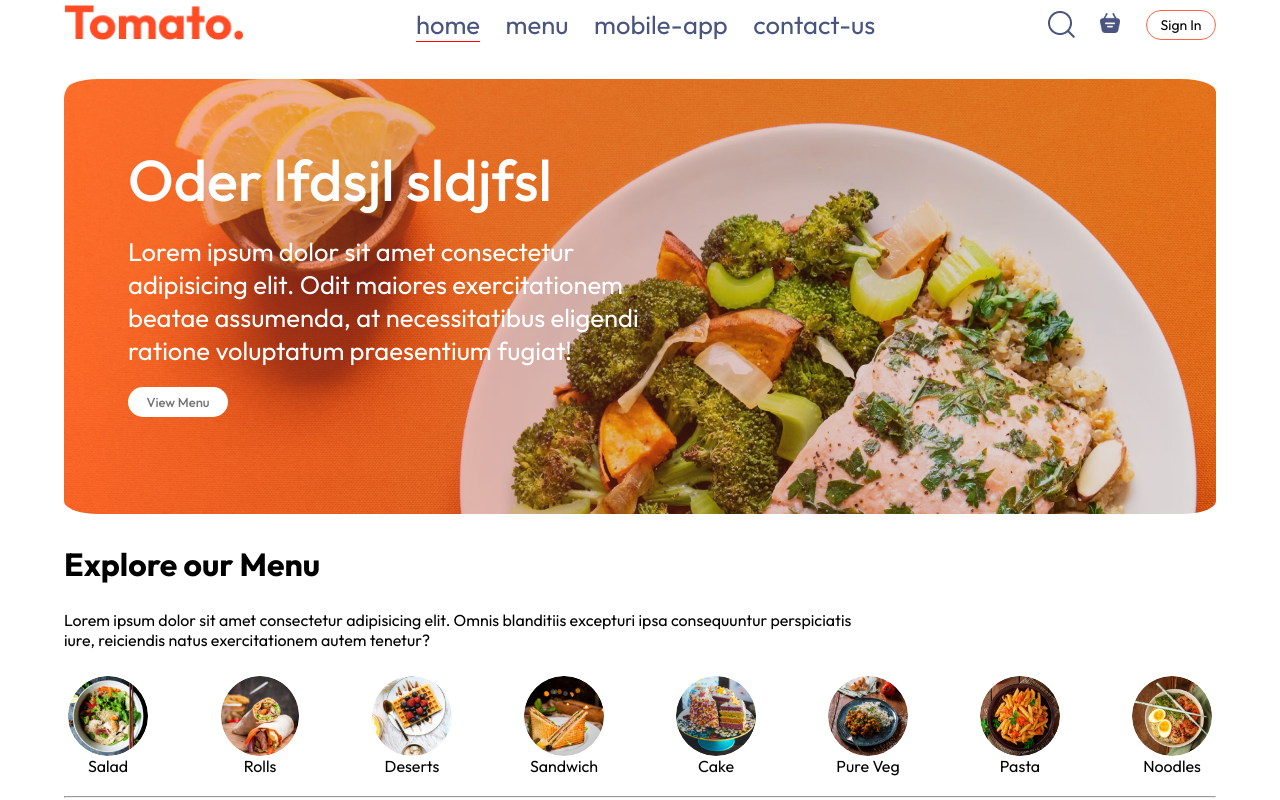
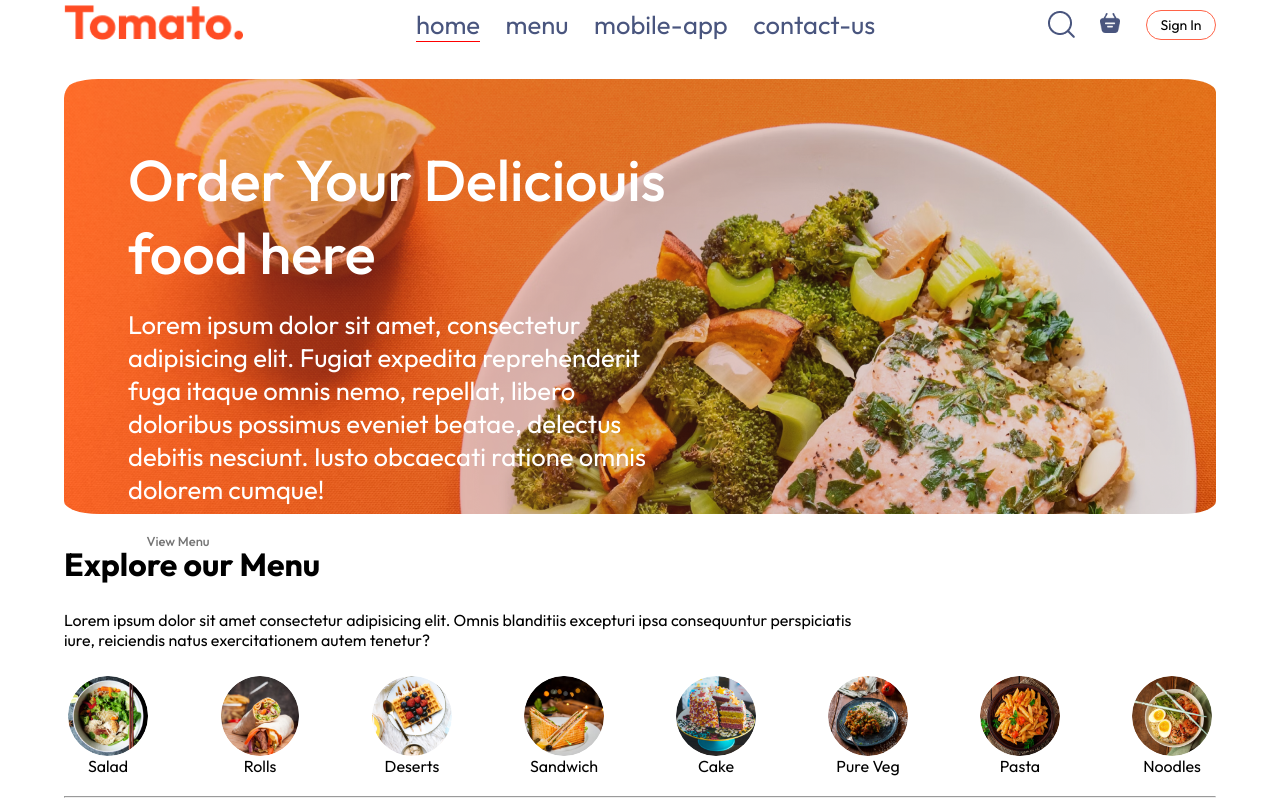
Before and after one commit to Ak-vishwakarma-01/Restaurent-WebSite, a React (Vite) app in the folder frontend/: page / in a window 1280 px wide. Shown: the top 800 px of the page. Built offline with nearby package versions, Linux system fonts and the light colour scheme.

Commit message:
fdsdgasff

```diff
--- a/frontend/src/components/NavBar/Header/Header.jsx
+++ b/frontend/src/components/NavBar/Header/Header.jsx
@@ -4,8 +4,8 @@ export const Header = () => {
   return (
     <div className='header'>
         <div className="header-content">
-            <h2>Oder lfdsjl sldjfsl</h2>
-            <p>Lorem ipsum dolor sit amet consectetur adipisicing elit. Odit maiores exercitationem beatae assumenda, at necessitatibus eligendi ratione voluptatum praesentium fugiat!</p>
+            <h2>Order Your Deliciouis food here</h2>
+            <p>Lorem ipsum dolor sit amet, consectetur adipisicing elit. Fugiat expedita reprehenderit fuga itaque omnis nemo, repellat, libero doloribus possimus eveniet beatae, delectus debitis nesciunt. Iusto obcaecati ratione omnis dolorem cumque!</p>
             <button>View Menu</button>
         </div>
     </div>
```
